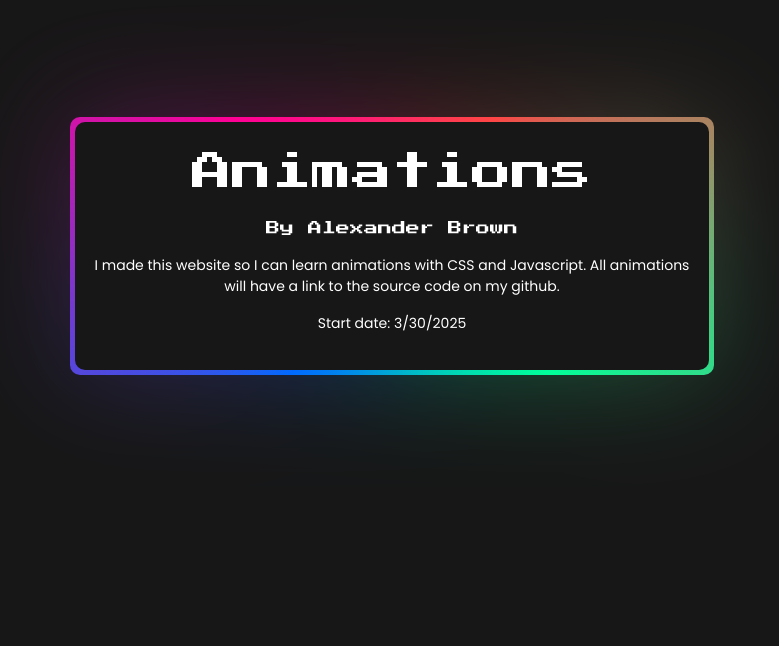
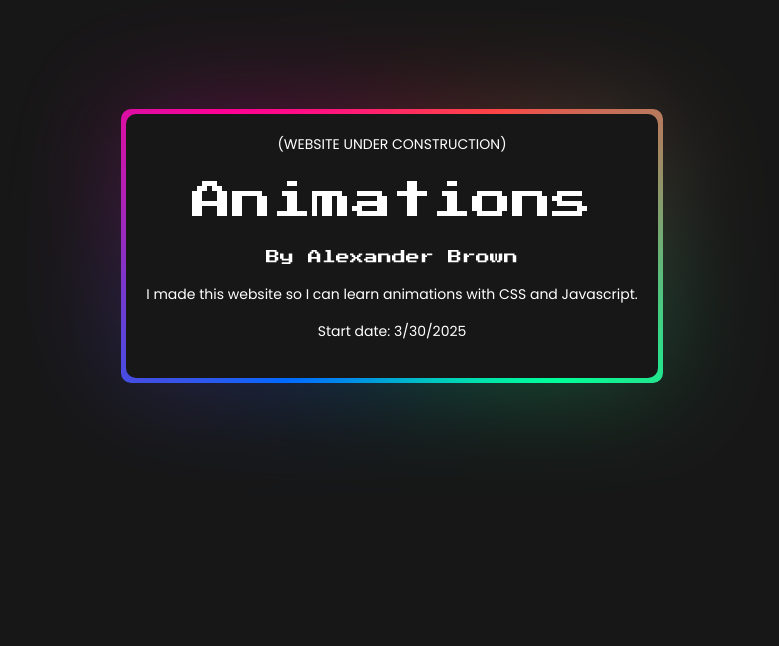
Before and after one commit to AxAnder0095/animations, a React (Vite) app: page / in a window 1280 px wide. Shown: the part 154-800 px from the top of the page, without its empty margins (248-1027 px from the left). Built offline with nearby package versions, Linux system fonts and the light colour scheme.

Commit message:
replacing main layout with grid

```diff
--- a/src/Views/MainPage.jsx
+++ b/src/Views/MainPage.jsx
@@ -17,20 +17,23 @@ import ZoomIn from "../Animations/ZoomIn/ZoomIn.jsx";
 
 function MainPage() {
     return (
-        <>
+        <div>
             <div className={'main-container'}>
                 <div className={'intro-section'}>
                     <div className={'intro-wrapper'}>
+                        <p>(WEBSITE UNDER CONSTRUCTION)</p>
                         <p className={'header-text'}>Animations</p>
                         <p className={'my-name'}>By Alexander Brown</p>
-                        <p>I made this website so I can learn animations with CSS and Javascript. All animations <br/>
-                            will have a link to the source code on my github.
+                        <p>I made this website so I can learn animations with CSS and Javascript.
                         </p>
                         <p>Start date: 3/30/2025</p>
                         {/*<div className={'intro-wrapper-background'}></div>*/}
                     </div>
                 </div>
                 <h1 className={'text-center mb-5'}>Simple Animations</h1>
+                <div className={'two-d-animations'}>
+
+                </div>
                 <div className={'animations-section'}>
                     <div className={'animation-row'}>
                         <div className={'animation-box-one'}>
@@ -117,7 +120,7 @@ function MainPage() {
                     </div>
                 </div>
             </div>
-        </>
+        </div>
     )
 }
 
--- a/src/Views/MainPageStyles.sass
+++ b/src/Views/MainPageStyles.sass
@@ -7,6 +7,7 @@ h1
 .main-container
   color: white
   width: 100%
+  //border: 1px solid white
 
 .intro-section
   //border: 1px solid white
```
Also changed, not shown: 1 other file (tests, documents, lock files or other folders).
